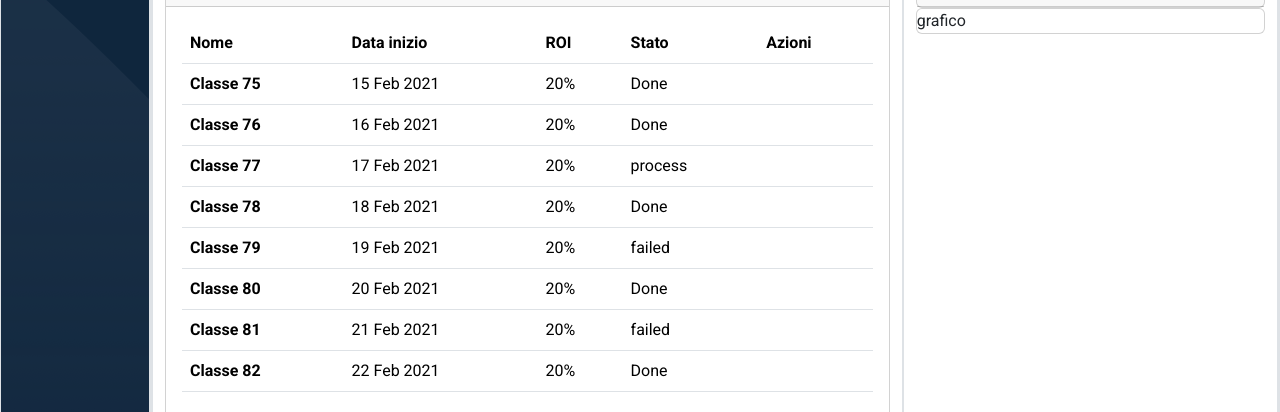
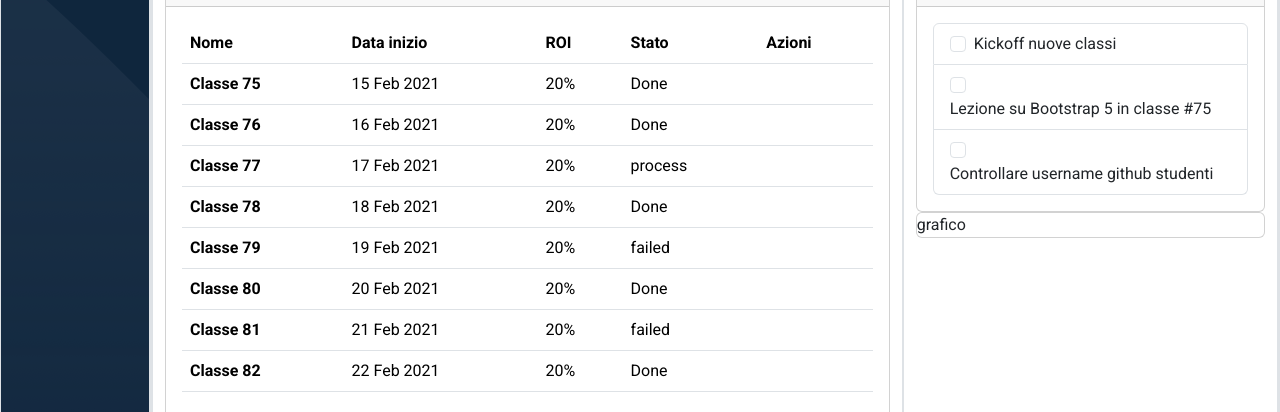
Before and after one commit to ericaostini/html-css-bootstrap-dashboard, a plain HTML site: page index.html in a window 1280 px wide. Shown: the part 196-608 px from the top of the page. Drawn offline with nearby package versions, Linux system fonts and the light colour scheme.

Commit message:
insert card checkbox

```diff
--- a/index.html
+++ b/index.html
@@ -183,6 +183,22 @@
                                     <div class="card-header">
                                         <h3>Todo</h3>
                                     </div>
+                                    <div class="card-body">
+                                        <ul class="list-group">
+                                            <li class="list-group-item">
+                                              <input class="form-check-input me-1" type="checkbox" value="" id="firstCheckbox">
+                                              <label class="form-check-label" for="firstCheckbox">Kickoff nuove classi</label>
+                                            </li>
+                                            <li class="list-group-item">
+                                              <input class="form-check-input me-1" type="checkbox" value="" id="secondCheckbox">
+                                              <label class="form-check-label" for="secondCheckbox">Lezione su Bootstrap 5 in classe #75</label>
+                                            </li>
+                                            <li class="list-group-item">
+                                              <input class="form-check-input me-1" type="checkbox" value="" id="thirdCheckbox">
+                                              <label class="form-check-label" for="thirdCheckbox">Controllare username github studenti</label>
+                                            </li>
+                                          </ul>
+                                    </div>
                                 </div>
                                 <div class="card">
                                     grafico
```
